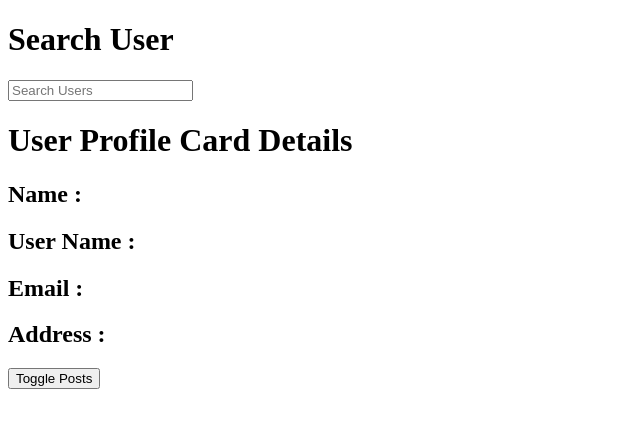
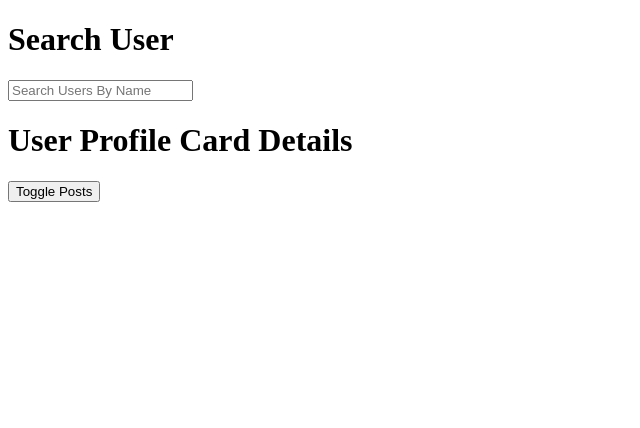
Before and after one commit to Vanshika-Rastogi101/certree-assessment, a Vue app: page / in a window 1280 px wide. Shown: the top 428 px of the page, without its empty margins (0-640 px from the left). Built offline with nearby package versions, Linux system fonts and the light colour scheme.

Commit message:
Filter users based on search

```diff
--- a/src/components/UserProfileCard.vue
+++ b/src/components/UserProfileCard.vue
@@ -5,10 +5,12 @@
     </div>
     <div v-else>
         <h1>User Profile Card Details</h1>
-        <h2> Name : {{ userDetails.name }} </h2>
-        <h2> User Name : {{ userDetails.username }} </h2>
-        <h2> Email : {{ userDetails.email }} </h2>
-        <h2> Address : {{ userDetails?.address?.street }} {{ userDetails?.address?.suite }} {{ userDetails?.address?.city }} {{ userDetails?.address?.zipcode }}</h2>
+        <div v-for="(user,index) in users" :key="index">
+            <h2> Name : {{ user.name }} </h2>
+            <h2> User Name : {{ user.username }} </h2>
+            <h2> Email : {{ user.email }} </h2>
+            <h2> Address : {{ user?.address?.street }} {{ user?.address?.suite }} {{ user?.address?.city }} {{ user?.address?.zipcode }}</h2>
+        </div>
         <button @click="togglePosts">Toggle Posts</button>
         <div v-if="isPostVisible">
         <slot name="post" v-for="(post,index) in userPosts" :key="index" class="userPosts" :post="post">
@@ -33,7 +35,7 @@ export default {
     },
 
     computed:{
-        ...mapGetters('users',['userDetails', 'userPosts','loading']),
+        ...mapGetters('users',['userDetails', 'userPosts','loading','users']),
 
         filteredData(){
             return this.userPosts.filter ((post,index) => {
--- a/src/components/UserSearch.vue
+++ b/src/components/UserSearch.vue
@@ -1,30 +1,44 @@
 <template>
     <div>
         <h1>Search User</h1>
-        <input type="text" placeholder = "Search Users" @input="seachUsers" v-model="seachedUser"/>
+        <input type="text" placeholder = "Search Users By Name" @change="seachUsers" v-model="seachedUser"/>
     </div>
 </template>
 
 <script>
-import { mapActions } from 'vuex'
+import { mapActions, mapGetters, mapMutations } from 'vuex';
 export default{
     data(){
         return{
-            seachedUser:''
+            seachedUser:'',
+            users: {}
         }
     },
 
     methods : {
         ...mapActions('users',['fetchUserData']),
+        ...mapMutations('users',['SET_USERS']),
         seachUsers(){
             if (this.seachedUser.trim() !== '') {
                 const userId = 1;
-                this.fetchUserData(userId);
+                this.fetchUserData();
             }
+            setTimeout(()=>{
+                console.log("userDetails",this.userDetails);
+                this.users = this.userDetails.filter((user,index)=>{
+                    console.log("seachedUser",this.seachedUser);
+                    return user.name.toLowerCase().includes(this.seachedUser.toLowerCase())
+                })
+                console.log("users",this.users);
+                this.SET_USERS(this.users);
+            },1000)
         }
+    },
+
+    computed : {
+        ...mapGetters('users',['userDetails']),
     }
 }
 </script>
-
 <style>
 </style>
--- a/src/store/index.js
+++ b/src/store/index.js
@@ -8,7 +8,8 @@ export default createStore({
             state:{
                 userDetails: {},
                 userPosts: [],
-                loading:false
+                loading:false,
+                users:{}
             },
 
             mutations:{
@@ -21,6 +22,10 @@ export default createStore({
                 },
                 SET_LOADING(state,isLoading){
                     state.loading = isLoading;
+                },
+                SET_USERS(state,users){
+                    console.log("users",users)
+                    state.users = users
                 }
             },
 
@@ -28,8 +33,8 @@ export default createStore({
                 async fetchUserData({ commit }, userId){
                     commit('SET_LOADING', true);
                     try{
-                        const userDetails = await axios.get(`https://jsonplaceholder.typicode.com/users/${userId}`);
-                        const userPosts = await axios.get(`https://jsonplaceholder.typicode.com/posts?userId=${userId}`);
+                        const userDetails = await axios.get('https://jsonplaceholder.typicode.com/users');
+                        const userPosts = await axios.get('https://jsonplaceholder.typicode.com/posts');
                         commit('USER_DATA',userDetails.data);
                         commit('USER_POSTS',userPosts.data);
                     }
@@ -45,7 +50,8 @@ export default createStore({
             getters:{
                 userDetails: (state) => state.userDetails,
                 userPosts: (state) => state.userPosts,
-                loading: (state) => state.loading
+                loading: (state) => state.loading,
+                users: (state) => state.users
             }
         }
     }
```
